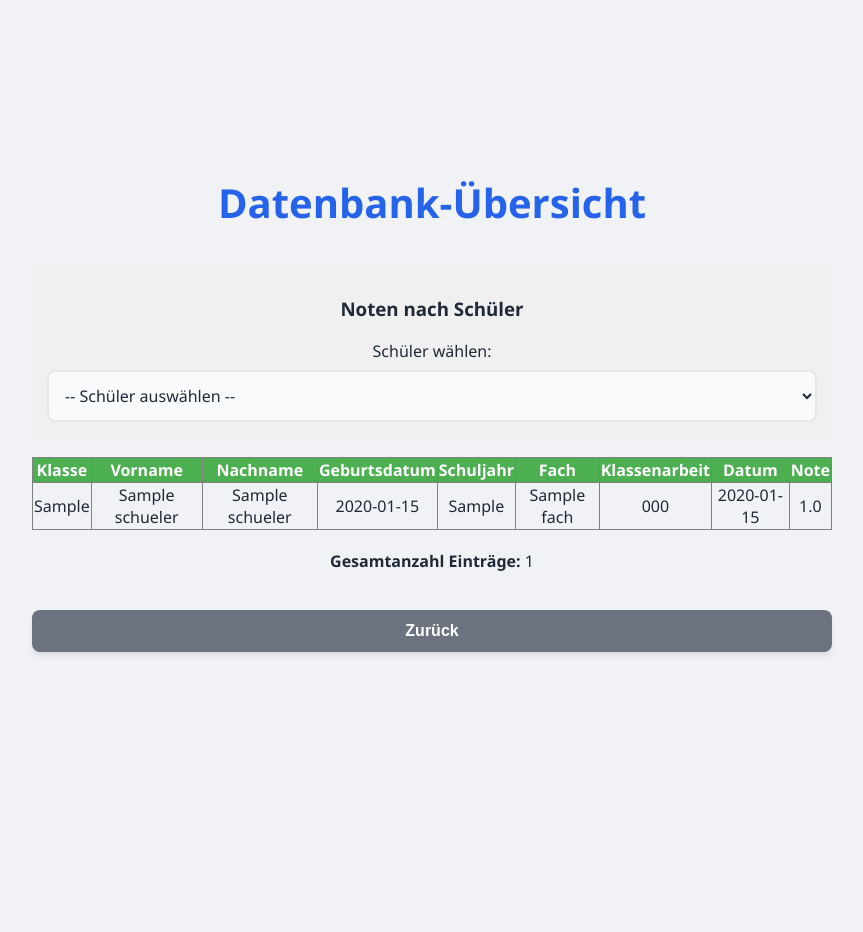
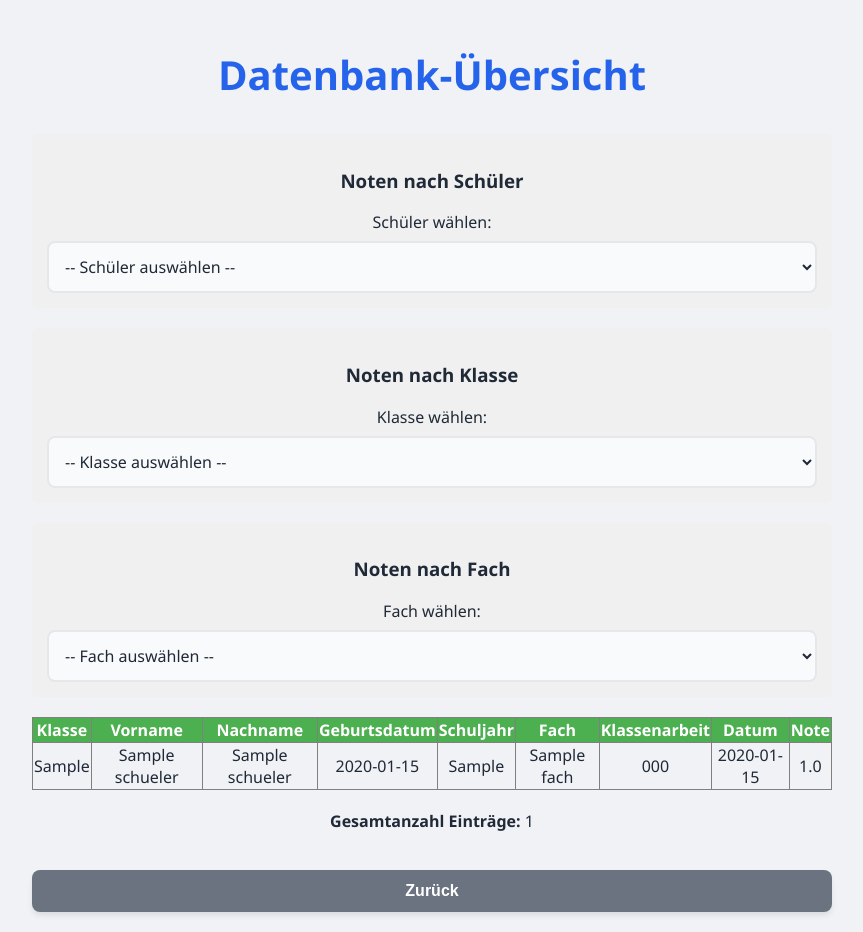
Before and after one commit to maxlucca/GesslerKlassenPlaner, a PHP site: page /uebersicht.php in a window 1280 px wide. Shown: the whole page, without its empty margins (208-1071 px from the left). Before the commit the page ends 655 px from the top, so only its background shows below. Run offline with PHP 8.4, Linux system fonts and the light colour scheme; tables that the repository leaves empty hold one stand-in row (values such as "Sample post").

Commit message:
Übersicht Filter angepasst

```diff
--- a/src/frontend/uebersicht.php
+++ b/src/frontend/uebersicht.php
@@ -68,8 +68,66 @@ try {
         </select>
     </div>
 
-    <!-- Results Container -->
+    <!-- Results Container for Student -->
     <div id="gradesResult" style="display:none; margin-bottom: 20px;"></div>
+
+    <div style="background-color: #f0f0f0; padding: 15px; margin-bottom: 20px; border-radius: 5px;">
+        <h3>Noten nach Klasse</h3>
+        <label for="classSelect">Klasse wählen:</label>
+        <select id="classSelect" onchange="getGradesPerClass()">
+            <option value="">-- Klasse auswählen --</option>
+            <?php
+            // Get unique classes
+            $classQuery = "SELECT DISTINCT k.klasse_id, k.bezeichnung
+                          FROM klasse k
+                          ORDER BY k.bezeichnung";
+            try {
+                $stmt = $pdo->prepare($classQuery);
+                $stmt->execute();
+                $classes = $stmt->fetchAll(PDO::FETCH_ASSOC);
+                foreach ($classes as $class) {
+                    echo '<option value="' . htmlspecialchars($class['klasse_id']) . '">';
+                    echo htmlspecialchars($class['bezeichnung']);
+                    echo '</option>';
+                }
+            } catch (PDOException $e) {
+                echo '<option>Fehler beim Laden der Klassen</option>';
+            }
+            ?>
+        </select>
+    </div>
+
+    <!-- Results Container for Class -->
+    <div id="classResult" style="display:none; margin-bottom: 20px;"></div>
+
+    <div style="background-color: #f0f0f0; padding: 15px; margin-bottom: 20px; border-radius: 5px;">
+        <h3>Noten nach Fach</h3>
+        <label for="subjectSelect">Fach wählen:</label>
+        <select id="subjectSelect" onchange="getGradesPerSubject()">
+            <option value="">-- Fach auswählen --</option>
+            <?php
+            // Get unique subjects
+            $subjectQuery = "SELECT DISTINCT f.fach_id, f.name
+                           FROM fach f
+                           ORDER BY f.name";
+            try {
+                $stmt = $pdo->prepare($subjectQuery);
+                $stmt->execute();
+                $subjects = $stmt->fetchAll(PDO::FETCH_ASSOC);
+                foreach ($subjects as $subject) {
+                    echo '<option value="' . htmlspecialchars($subject['name']) . '">';
+                    echo htmlspecialchars($subject['name']);
+                    echo '</option>';
+                }
+            } catch (PDOException $e) {
+                echo '<option>Fehler beim Laden der Fächer</option>';
+            }
+            ?>
+        </select>
+    </div>
+
+    <!-- Results Container for Subject -->
+    <div id="subjectResult" style="display:none; margin-bottom: 20px;"></div>
 
     <!-- Main Data Table -->
     <?php
@@ -138,6 +196,56 @@ function getGradesPerStudent() {
             resultDiv.style.display = 'block';
         });
 }
+
+function getGradesPerClass() {
+    const select = document.getElementById('classSelect');
+    const resultDiv = document.getElementById('classResult');
+
+    if (select.value === '') {
+        resultDiv.style.display = 'none';
+        return;
+    }
+
+    const classId = select.value;
+
+    // Call the backend API using existing gradesPerClass case
+    fetch(`../backend/main.php?type=gradesPerClass&klasse_id=${encodeURIComponent(classId)}`)
+        .then(response => response.text())
+        .then(html => {
+            resultDiv.innerHTML = html;
+            resultDiv.style.display = 'block';
+        })
+        .catch(error => {
+            console.error('Fehler:', error);
+            resultDiv.innerHTML = '<p style="color: red;">Fehler beim Abrufen der Noten.</p>';
+            resultDiv.style.display = 'block';
+        });
+}
+
+function getGradesPerSubject() {
+    const select = document.getElementById('subjectSelect');
+    const resultDiv = document.getElementById('subjectResult');
+
+    if (select.value === '') {
+        resultDiv.style.display = 'none';
+        return;
+    }
+
+    const subject = select.value;
+
+    // Call the backend API using existing gradesPerSubject case
+    fetch(`../backend/main.php?type=gradesPerSubject&fach=${encodeURIComponent(subject)}`)
+        .then(response => response.text())
+        .then(html => {
+            resultDiv.innerHTML = html;
+            resultDiv.style.display = 'block';
+        })
+        .catch(error => {
+            console.error('Fehler:', error);
+            resultDiv.innerHTML = '<p style="color: red;">Fehler beim Abrufen der Noten.</p>';
+            resultDiv.style.display = 'block';
+        });
+}
 </script>
 
 <?php
```
Also changed, not shown: src/backend/get-statements.php (+12 -11 lines).
